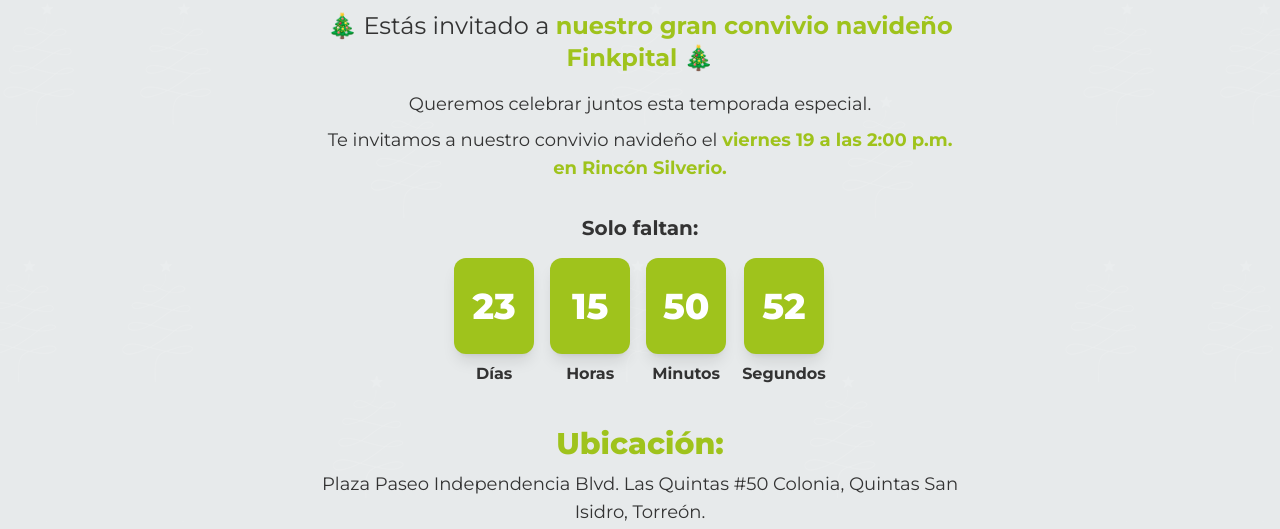
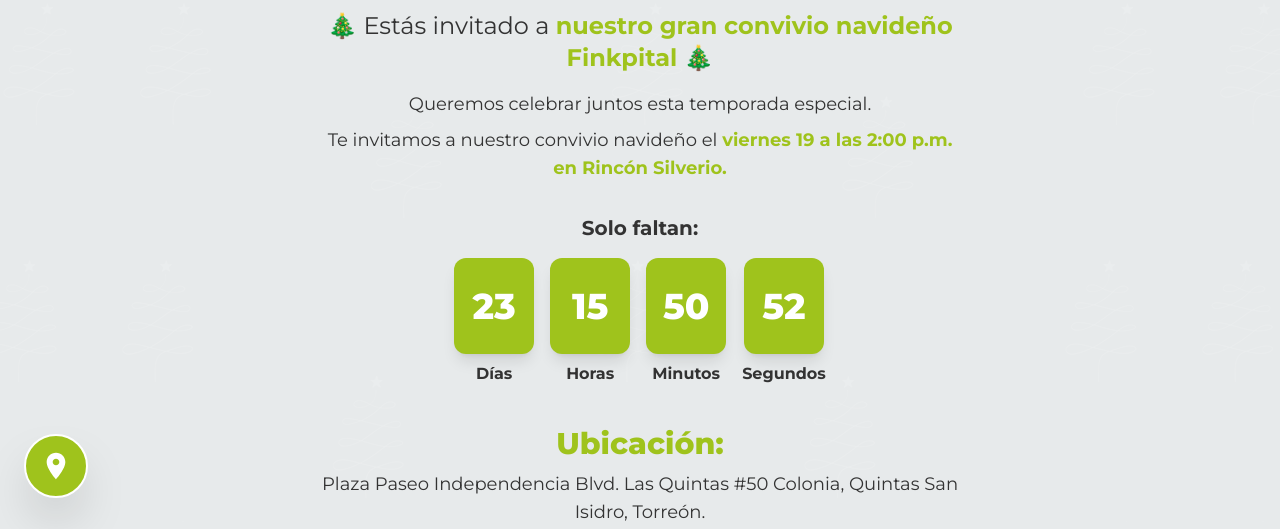
Before and after one commit to invitaciones-royal/Navidad_Finkpital, a plain HTML site: page index.html in a window 1280 px wide. Shown: the part 278-807 px from the top of the page. Drawn offline with nearby package versions, Linux system fonts and the light colour scheme.

Commit message:
Update index.html

```diff
--- a/index.html
+++ b/index.html
@@ -42,7 +42,7 @@
     <!-- Capa para el fondo navideño con opacidad -->
     <div class="background-overlay"></div>
 
-    <!-- HEADER (Ahora rectangular sin la curva SVG) -->
+    <!-- HEADER (Rectangular) -->
     <header class="relative bg-fink-purple h-48 md:h-64 flex items-center justify-center overflow-hidden">
         <!-- Capa del patrón animado -->
         <div class="absolute inset-0 header-pattern opacity-30"></div>
@@ -143,6 +143,17 @@
         <p>&copy; 2025 Finkpital. Trademarks and brands are the property of their respective owners.</p>
     </footer>
 
+    <!-- BOTÓN FLOTANTE DE UBICACIÓN (VERDE) -->
+    <a href="https://www.google.com/maps/dir/?api=1&destination=Rincon+Silverio%2C+Plaza+Paseo+Independencia%2C+Blvd.+Las+Quintas+50%2C+Quintas+San+Isidro%2C+Torreon"
+       target="_blank"
+       title="Cómo llegar"
+       class="fixed bottom-6 left-6 z-50 bg-fink-green text-white w-16 h-16 rounded-full shadow-2xl flex items-center justify-center hover:scale-110 hover:bg-[#8ab31b] transition-all duration-300 border-2 border-white">
+        <!-- Icono de Pin de Mapa -->
+        <svg xmlns="http://www.w3.org/2000/svg" class="h-8 w-8" fill="currentColor" viewBox="0 0 24 24">
+            <path d="M12 2C8.13 2 5 5.13 5 9c0 5.25 7 13 7 13s7-7.75 7-13c0-3.87-3.13-7-7-7zm0 9.5c-1.38 0-2.5-1.12-2.5-2.5s1.12-2.5 2.5-2.5 2.5 1.12 2.5 2.5-1.12 2.5-2.5 2.5z"/>
+        </svg>
+    </a>
+
     <!-- LÓGICA DE LA CUENTA REGRESIVA -->
     <script>
         // FECHA OBJETIVO: 19 de Diciembre de 2025 a las 14:00
```
